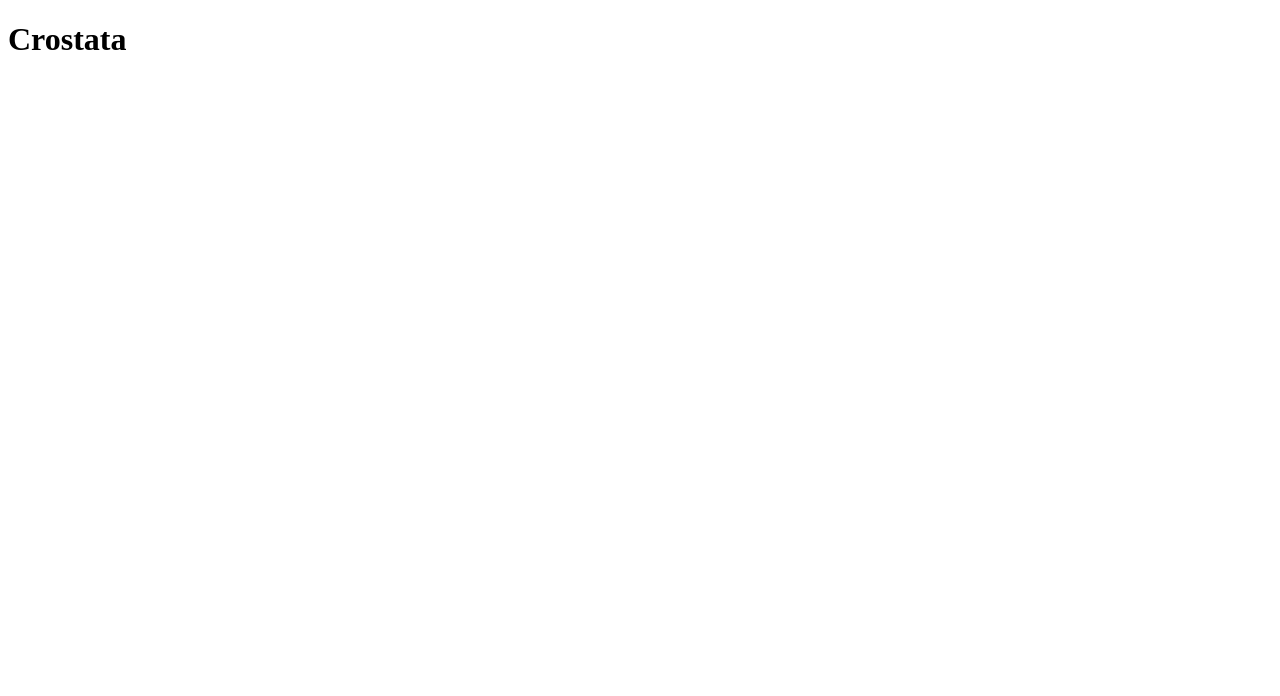
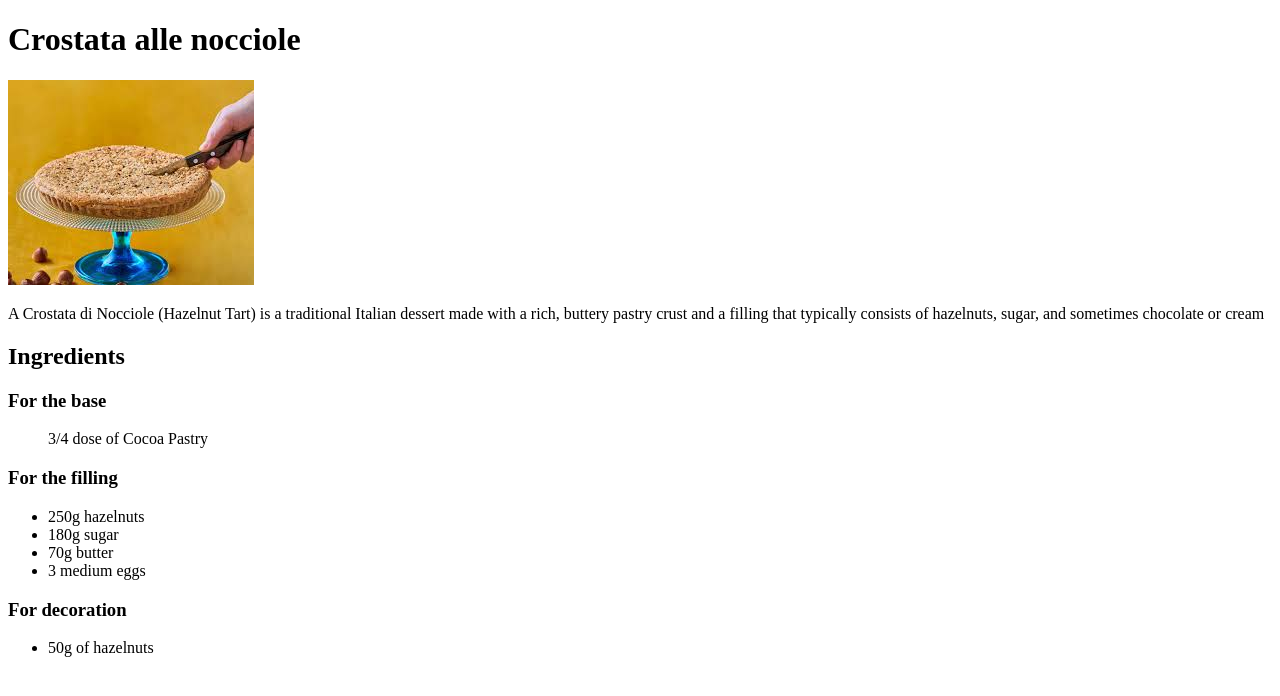
Before and after one commit to gr3yj0rd1/odin-recipes, a plain HTML site: page recipes/crostata_alle_nocciole.html in a window 1280 px wide. Drawn offline with Linux system fonts and the light colour scheme; files whose address does not match are found by name.

```diff
--- a/recipes/crostata_alle_nocciole.html
+++ b/recipes/crostata_alle_nocciole.html
@@ -8,6 +8,24 @@
 </head>
 
 <body>
-   <h1>Crostata</h1>
+   <h1>Crostata alle nocciole</h1>
+   <img src="/home/magretti/repos/odin-recipes/images/crostata_alle_nocciole.jpeg" alt="Crostata alle nocciole">
+   <p>A Crostata di Nocciole (Hazelnut Tart) is a traditional Italian dessert made with a rich, buttery pastry crust and a filling that typically consists of hazelnuts, sugar, and sometimes chocolate or cream</p>
+   <h2>Ingredients</h2>
+   <h3>For the base</h3>
+   <ul>
+    3/4 dose of Cocoa Pastry
+   </ul>
+   <h3> For the filling</h3>
+   <ul>
+    <li>250g hazelnuts</li>
+    <li>180g sugar</li>
+    <li>70g butter</li>
+    <li>3 medium eggs</li>
+   </ul>
+   <h3>For decoration</h3>
+   <ul>
+    <li>50g of hazelnuts</li>
+   </ul>
 </body>
 </html>
```
